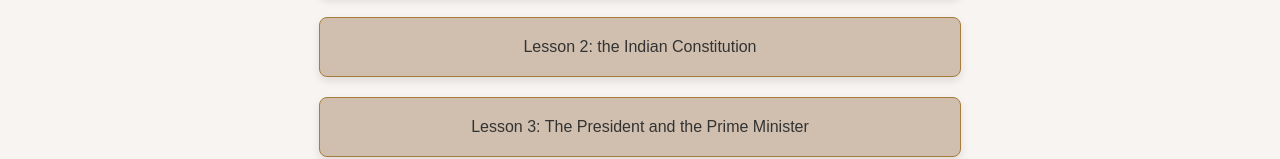
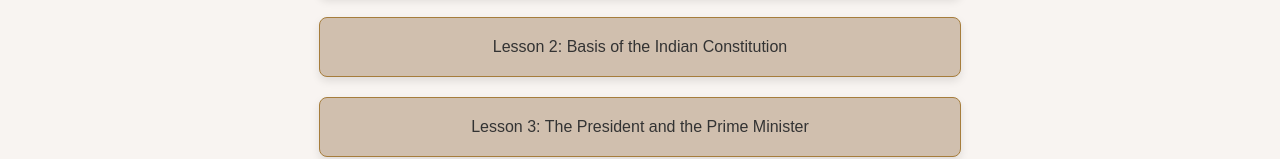
Before and after one commit to KTJAGANNATHAN0/Constution-Website, a plain HTML site: page english.html in a window 1280 px wide. Shown: the part 451-610 px from the top of the page. Drawn offline with Linux system fonts and the light colour scheme.

Commit message:
Update english.html

```diff
--- a/english.html
+++ b/english.html
@@ -18,7 +18,7 @@
         <div class="video-links-container">
             <a href="https://cdnbbsr.s3waas.gov.in/s380537a945c7aaa788ccfcdf1b99b5d8f/uploads/2024/07/20240716890312078.pdf" class="box">Learn  from Study Material</a>
             <a href="video pages/v1.html" class="video-link" target="_blank">Lesson 1: Overview of the Indian Constitution</a>
-            <a href="video pages/v2.html" class="video-link" target="_blank">Lesson 2: the Indian Constitution</a>
+            <a href="video pages/v2.html" class="video-link" target="_blank">Lesson 2: Basis of the Indian Constitution</a>
             <!-- <a href="VIDEO_URL_3" class="video-link" target="_blank">Lesson 3: How a Bill Becomes a Law</a> -->
             <a href="video pages/v3.html" class="video-link" target="_blank">Lesson 3: The President and the Prime Minister</a>
             <a href="video pages/v4.html" class="video-link" target="_blank">Lesson 4: The Role of the Union and State Governments</a>
```
